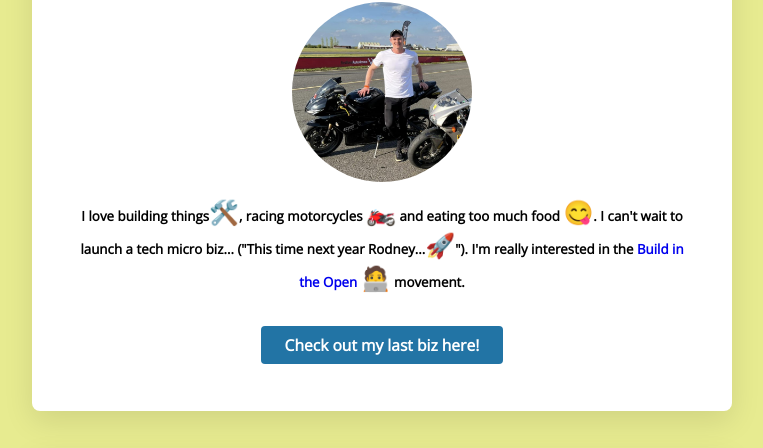
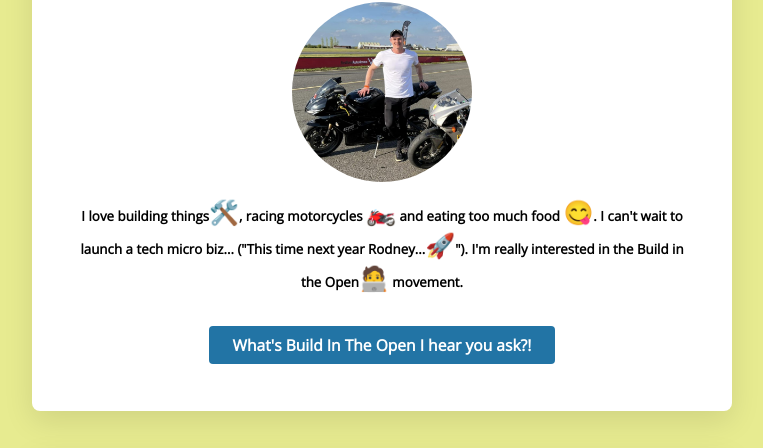
Before and after one commit to bertieford/profile, a plain HTML site: page index.html in a window 1280 px wide. Shown: the part 139-587 px from the top of the page, without its empty margins (258-1021 px from the left). Drawn offline with nearby package versions, Linux system fonts and the light colour scheme; a web font is replaced by a local one.

Commit message:
updated link in button

```diff
--- a/index.html
+++ b/index.html
@@ -14,8 +14,8 @@
       <div class ="card">
         <h1>Hello, I'm Rob! 👋 </h1>
         <img src="./images/profile_pic.jpg" class="img-small-round" alt="My mug shot">
-        <p id="first-paragraph">I love building things<strong class="emoji">🛠️</strong>, racing motorcycles <strong class="emoji">🏍️</strong> and eating too much food <strong class="emoji">😋</strong>. I can't wait to launch a tech micro biz... ("This time next year Rodney...<strong class="emoji">🚀</strong>"). I'm really interested in the <a href="https://loic.medium.com/the-open-startup-420629989566" target="_blank">Build in the Open</a> <strong class="emoji">🧑‍💻</strong> movement.</p>
-        <h3><a href="https://boxandsprout.com/" class="btn-blue" target="_blank">Check out my last biz here!</a></h3>
+        <p id="first-paragraph">I love building things<strong class="emoji">🛠️</strong>, racing motorcycles <strong class="emoji">🏍️</strong> and eating too much food <strong class="emoji">😋</strong>. I can't wait to launch a tech micro biz... ("This time next year Rodney...<strong class="emoji">🚀</strong>"). I'm really interested in the Build in the Open<strong class="emoji">🧑‍💻</strong> movement.</p>
+        <h3><a href="https://loic.medium.com/the-open-startup-420629989566" class="btn-blue" target="_blank">What's <strong>Build In The Open</strong> I hear you ask?!</a></h3>
       </div>
       <div class ="card">
         <h2>Follow Me</h2>
```
